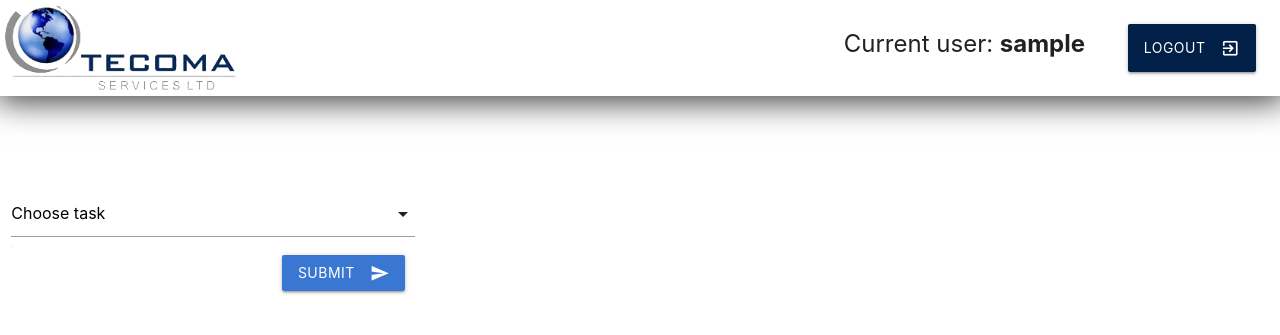
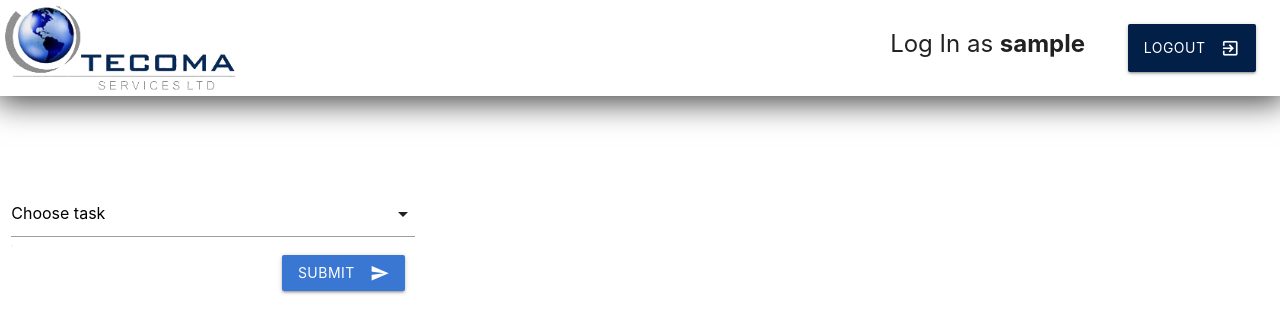
Before and after one commit to SynapsaIT/Project-Cyprus, a PHP site: page /menu.php in a window 1280 px wide. Shown: the top 335 px of the page. Run offline with PHP 8.4, Linux system fonts and the light colour scheme; the visitor is signed in with stand-in values (Sample User, id 1); data comes from the database, SQL or seed files in the repository.

Commit message:
Revert "xd"
This reverts commit 94d0e7933ce2fffdffce46e24fc095223c78dc51.

```diff
--- a/form.php
+++ b/form.php
@@ -108,7 +108,7 @@ $att = dbRead($grp);
   </form>
   <form method="POST" action="menu.php">
     <div class="submit col s12 center-align" style="padding: 10px; display: inline-block; height: auto;"><button class="btn waves-effect waves-light" type="submit" name="action" onclick="return confirm(\'Are you sure you would like close this ticket and delete all pictures?\');" style="background-color: #3a77d2;">Close task<i class="material-icons right">send</i></button></div>
-  </form>
+  </form>';
 </div>
   <div class="col s7 slider" style="margin-top:1vh;">
     <ul class="slides">
--- a/menu.php
+++ b/menu.php
@@ -45,7 +45,7 @@ if(isset($_POST['logout'])){
 
       <form method=POST action="">
         <input type="hidden" name="logout" value="1"/>
-        <span class="hide-on-small-only" style="font-size: 3vh; margin-right: 3vw;">Current user: <b><?php echo $_SESSION['user'] ?></b></span>
+        <span class="hide-on-small-only" style="font-size: 3vh; margin-right: 3vw;">Log In as <b><?php echo $_SESSION['user'] ?></b></span>
         <button class="btn waves-effect waves-light" type="submit" name="action" style=" background-color: #021f47; height: 6vh;">Logout
           <i class="material-icons right">exit_to_app</i>
         </button>
```
